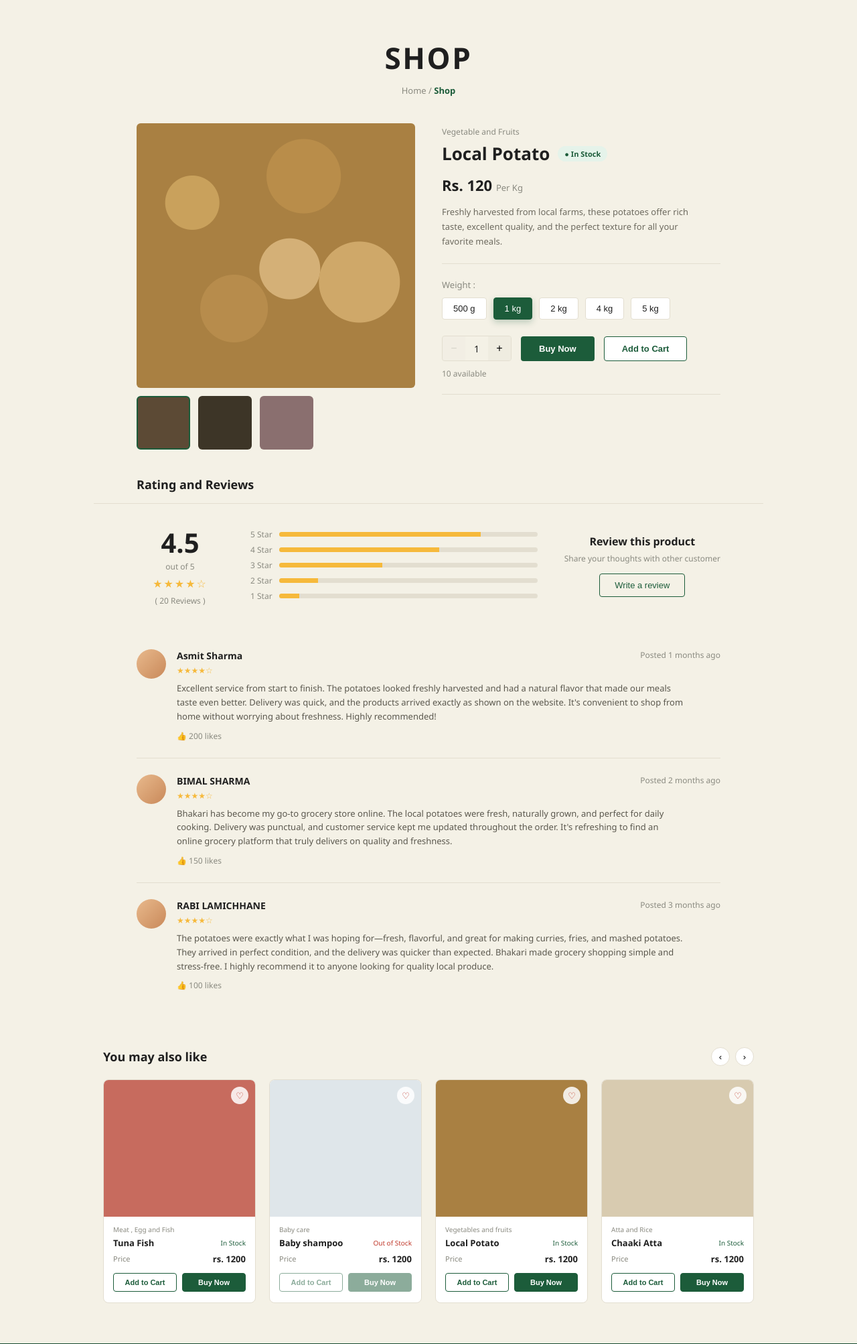
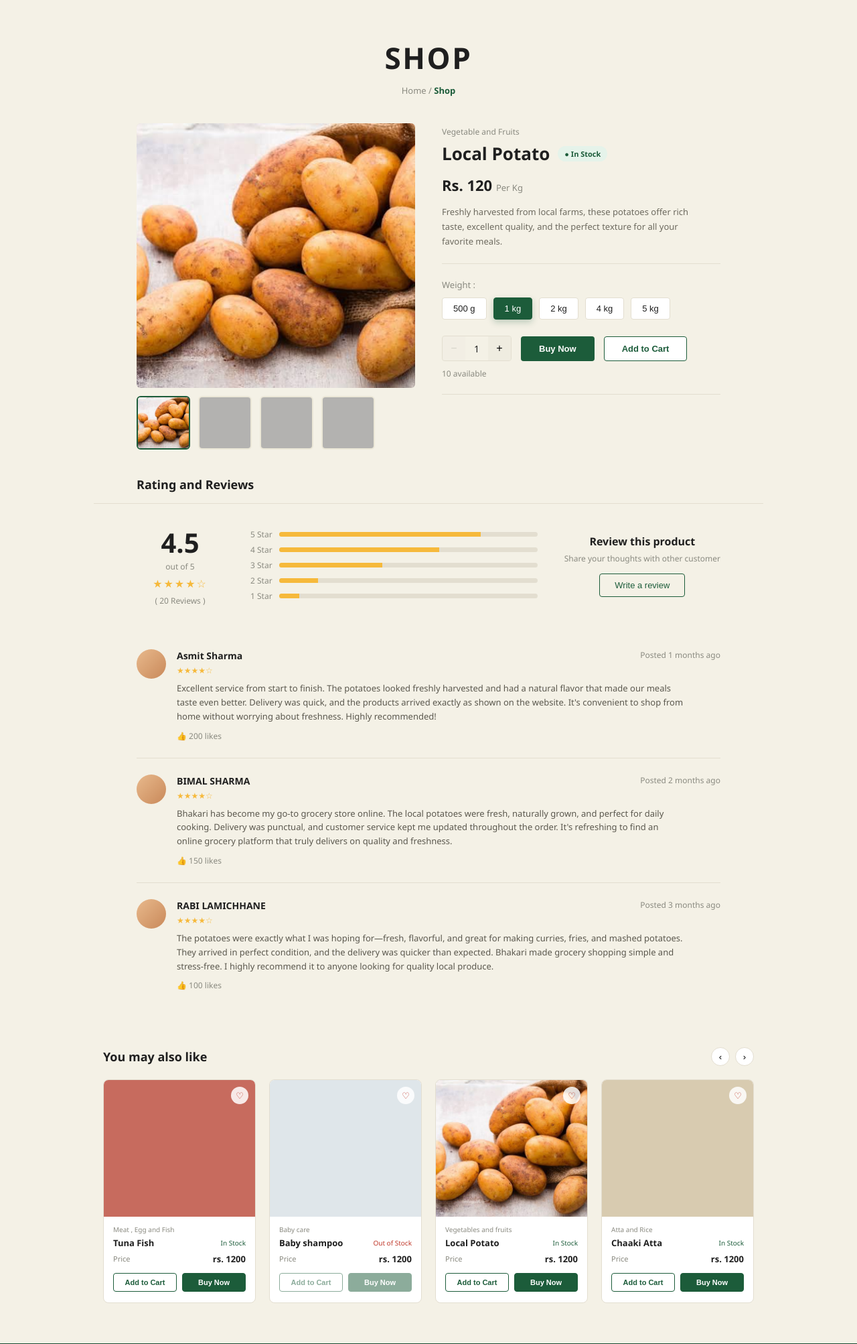
Before and after one commit to kushal-kc15/GoCart, a Django app: template frontend/templates/item.html in a window 1280 px wide. Shown: the part 116-2122 px from the top of the page at 67% size. Run offline with Django 5.2, Linux system fonts and the light colour scheme; the template is opened without the code that fills it, so the values that code supplies are empty; grey boxes are pictures that could not be loaded.

Commit message:
image insertion

```diff
--- a/frontend/templates/item.html
+++ b/frontend/templates/item.html
@@ -49,39 +49,16 @@
   .product-wrap{display:flex;gap:40px;max-width:1000px;margin:0 auto;padding:0 5% 40px;flex-wrap:wrap;}
   .product-gallery{flex:1;min-width:280px;}
   .main-image{
-    width:100%;aspect-ratio:1/0.95;border-radius:6px;overflow:hidden;
-    background:
-      radial-gradient(circle at 20% 30%, #c9a15c 0 40px, transparent 41px),
-      radial-gradient(circle at 60% 20%, #b98d4a 0 55px, transparent 56px),
-      radial-gradient(circle at 80% 60%, #cfa869 0 60px, transparent 61px),
-      radial-gradient(circle at 35% 70%, #b78c4c 0 50px, transparent 51px),
-      radial-gradient(circle at 55% 55%, #d4b077 0 45px, transparent 46px),
-      #a98042;
+    width:100%;aspect-ratio:1/0.95;border-radius:6px;overflow:hidden;background:#e9e4d3;
+    transition:opacity .2s ease;cursor:pointer;
   }
-  /* main image switching */
-  .main-image{transition:opacity .2s ease;cursor:pointer;}
+  .main-image img{width:100%;height:100%;object-fit:cover;display:block;}
   .main-image.fade{opacity:0;}
-  .main-image.v2{
-    background:
-      radial-gradient(circle at 25% 35%, #5c4a35 0 50px, transparent 51px),
-      radial-gradient(circle at 65% 25%, #4a3b29 0 60px, transparent 61px),
-      radial-gradient(circle at 75% 65%, #6b573f 0 55px, transparent 56px),
-      radial-gradient(circle at 35% 75%, #4f402d 0 48px, transparent 49px),
-      #3d3527;
-  }
-  .main-image.v3{
-    background:
-      radial-gradient(circle at 20% 30%, #a68585 0 45px, transparent 46px),
-      radial-gradient(circle at 60% 20%, #987676 0 58px, transparent 59px),
-      radial-gradient(circle at 80% 60%, #b39494 0 52px, transparent 53px),
-      radial-gradient(circle at 40% 70%, #927070 0 50px, transparent 51px),
-      #8a6f6f;
-  }
   .thumb-row{display:flex;gap:12px;margin-top:12px;}
-  .thumb{width:80px;height:80px;border-radius:6px;background:#5c4a35;flex-shrink:0;cursor:pointer;border:2px solid transparent;}
-  .thumb.t2{background:#3d3527;}
-  .thumb.t3{background:#8a6f6f;}
-  .thumb.active-thumb{border-color:var(--green);}
+  .thumb{width:80px;height:80px;border-radius:6px;background:#e9e4d3;flex-shrink:0;cursor:pointer;border:2px solid transparent;overflow:hidden;opacity:.75;transition:opacity .2s ease,border-color .2s ease;}
+  .thumb img{width:100%;height:100%;object-fit:cover;display:block;}
+  .thumb:hover{opacity:1;}
+  .thumb.active-thumb{border-color:var(--green);opacity:1;}
 
   .product-info{flex:1;min-width:280px;padding-top:4px;}
   .cat-label{font-size:12px;color:var(--muted);}
@@ -159,6 +136,7 @@
   .rp-image.meat{background:#c76b5e;}
   .rp-image.baby{background:#dfe6ea;}
   .rp-image.atta{background:#d8cbb0;}
+  .rp-image.potato{background:url('images/alu.jpg') center/cover;}
   .rp-fav{position:absolute;top:10px;right:10px;width:26px;height:26px;border-radius:50%;background:rgba(255,255,255,.85);display:flex;align-items:center;justify-content:center;font-size:13px;color:#c0392b;cursor:pointer;}
   .rp-body{padding:12px 14px 16px;}
   .rp-cat{font-size:10px;color:var(--muted);}
@@ -237,11 +215,12 @@
 
 <section class="product-wrap">
   <div class="product-gallery">
-    <div class="main-image"></div>
+    <div class="main-image"><img id="mainImgEl" src="GoCart\frontend\static\images\alu.jpg" alt="Local Potato"></div>
     <div class="thumb-row">
-      <div class="thumb active-thumb" onclick="selectThumb(this)"></div>
-      <div class="thumb t2" onclick="selectThumb(this)"></div>
-      <div class="thumb t3" onclick="selectThumb(this)"></div>
+      <div class="thumb active-thumb" onclick="selectThumb(this)"><img src="GoCart\frontend\static\images\alu.jpg" alt="Local Potato 1"></div>
+      <div class="thumb" onclick="selectThumb(this)"><img src="alu2.jpg" alt="Local Potato 2"></div>
+      <div class="thumb" onclick="selectThumb(this)"><img src="alu3.jpg" alt="Local Potato 3"></div>
+      <div class="thumb" onclick="selectThumb(this)"><img src="alu4.jpg" alt="Local Potato 4"></div>
     </div>
   </div>
 
@@ -384,7 +363,7 @@
   </div>
 
   <div class="rp-card">
-    <div class="rp-image"><div class="rp-fav" onclick="toggleFav(this)">♡</div></div>
+    <div class="rp-image potato"><div class="rp-fav" onclick="toggleFav(this)">♡</div></div>
     <div class="rp-body">
       <div class="rp-cat">Vegetables and fruits</div>
       <div class="rp-title-row"><span class="name">Local Potato</span><span class="rp-stock">In Stock</span></div>
@@ -511,18 +490,18 @@
   }
 
   // ---- Gallery: thumbnails + main image switching ----
-  const mainImg = document.querySelector('.main-image');
-  const thumbs  = [...document.querySelectorAll('.thumb')];
+  const mainImg   = document.querySelector('.main-image');
+  const mainImgEl = document.getElementById('mainImgEl');
+  const thumbs    = [...document.querySelectorAll('.thumb')];
 
   function selectThumb(el){
-    const i = thumbs.indexOf(el);
     thumbs.forEach(t => t.classList.remove('active-thumb'));
     el.classList.add('active-thumb');
 
+    const src = el.querySelector('img').getAttribute('src');
     mainImg.classList.add('fade');                 // fade out
     setTimeout(() => {
-      mainImg.classList.remove('v2','v3');         // image 1 = default style
-      if(i > 0) mainImg.classList.add('v' + (i + 1));
+      mainImgEl.src = src;                         // swap image
       mainImg.classList.remove('fade');            // fade in
     }, 200);
   }
```
Also changed, not shown: frontend/static/images/alu.jpg (added), frontend/static/images/alu2.jpg (added), frontend/static/images/alu3.jpg (added), frontend/static/images/alu4.jpg (added).
